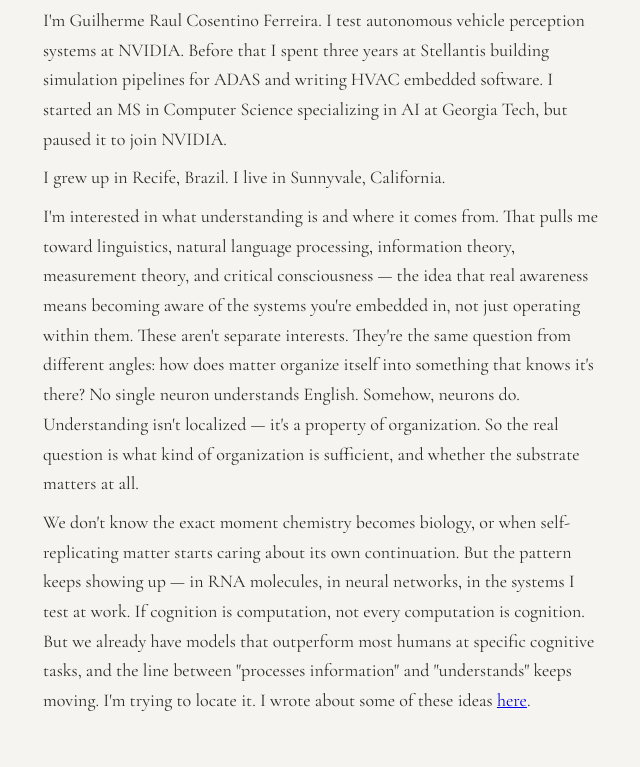
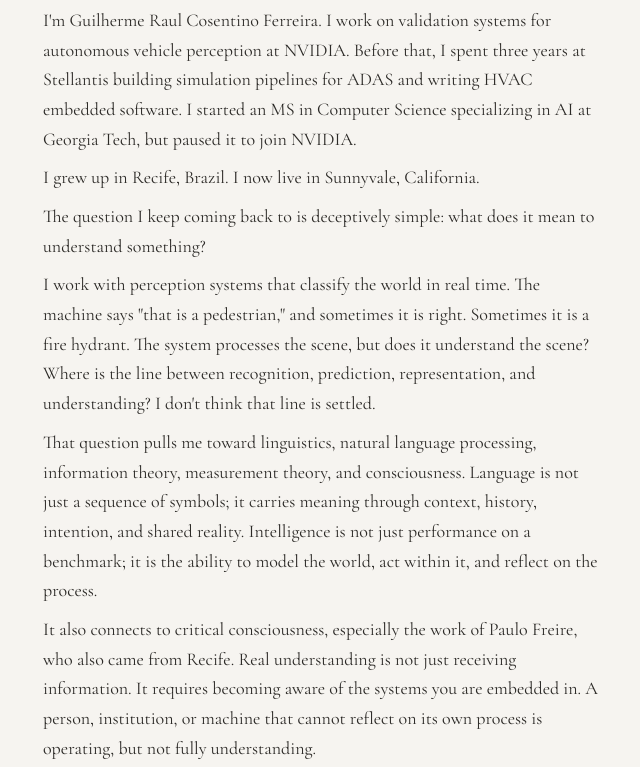
Before and after one commit to gcosentino/knowlegebase, a plain HTML site: page about.html in a window 1280 px wide. Shown: the part 315-1082 px from the top of the page, without its empty margins (183-823 px from the left). Drawn offline with nearby package versions, Linux system fonts and the light colour scheme.

Commit message:
about: apply feedback — validation systems, fire hydrant, name Freire
- 'test' → 'work on validation systems'
- Re-add pedestrian/fire hydrant concrete example
- Name Paulo Freire directly
- Structure: professional → origin → question → threads → close
- Keep essay link

```diff
--- a/about.html
+++ b/about.html
@@ -32,16 +32,25 @@
       <div class="content">
 
         <p>
-          I'm Guilherme Raul Cosentino Ferreira. I test autonomous vehicle perception systems at NVIDIA. Before that I spent three years at Stellantis building simulation pipelines for ADAS and writing HVAC embedded software. I started an MS in Computer Science specializing in AI at Georgia Tech, but paused it to join NVIDIA.
+          I'm Guilherme Raul Cosentino Ferreira. I work on validation systems for autonomous vehicle perception at NVIDIA. Before that, I spent three years at Stellantis building simulation pipelines for ADAS and writing HVAC embedded software. I started an MS in Computer Science specializing in AI at Georgia Tech, but paused it to join NVIDIA.
         </p>
         <p>
-          I grew up in Recife, Brazil. I live in Sunnyvale, California.
+          I grew up in Recife, Brazil. I now live in Sunnyvale, California.
         </p>
         <p>
-          I'm interested in what understanding is and where it comes from. That pulls me toward linguistics, natural language processing, information theory, measurement theory, and critical consciousness — the idea that real awareness means becoming aware of the systems you're embedded in, not just operating within them. These aren't separate interests. They're the same question from different angles: how does matter organize itself into something that knows it's there? No single neuron understands English. Somehow, neurons do. Understanding isn't localized — it's a property of organization. So the real question is what kind of organization is sufficient, and whether the substrate matters at all.
+          The question I keep coming back to is deceptively simple: what does it mean to understand something?
         </p>
         <p>
-          We don't know the exact moment chemistry becomes biology, or when self-replicating matter starts caring about its own continuation. But the pattern keeps showing up — in RNA molecules, in neural networks, in the systems I test at work. If cognition is computation, not every computation is cognition. But we already have models that outperform most humans at specific cognitive tasks, and the line between "processes information" and "understands" keeps moving. I'm trying to locate it. I wrote about some of these ideas <a href="pro/codeine-cake-chinese-room.html">here</a>.
+          I work with perception systems that classify the world in real time. The machine says "that is a pedestrian," and sometimes it is right. Sometimes it is a fire hydrant. The system processes the scene, but does it understand the scene? Where is the line between recognition, prediction, representation, and understanding? I don't think that line is settled.
+        </p>
+        <p>
+          That question pulls me toward linguistics, natural language processing, information theory, measurement theory, and consciousness. Language is not just a sequence of symbols; it carries meaning through context, history, intention, and shared reality. Intelligence is not just performance on a benchmark; it is the ability to model the world, act within it, and reflect on the process.
+        </p>
+        <p>
+          It also connects to critical consciousness, especially the work of Paulo Freire, who also came from Recife. Real understanding is not just receiving information. It requires becoming aware of the systems you are embedded in. A person, institution, or machine that cannot reflect on its own process is operating, but not fully understanding.
+        </p>
+        <p>
+          The deeper version of the question is even harder. We don't know the exact moment chemistry became biology. Somewhere between self-replicating molecules and the first cell, matter started caring about its own continuation. That transition — from things that happen to things that matter to the thing they are happening to — feels like the beginning of cognition. That is the line I keep trying to locate: the boundary between processing information and understanding it. I wrote about some of these ideas <a href="pro/codeine-cake-chinese-room.html">here</a>.
         </p>
 
         <hr>
```
